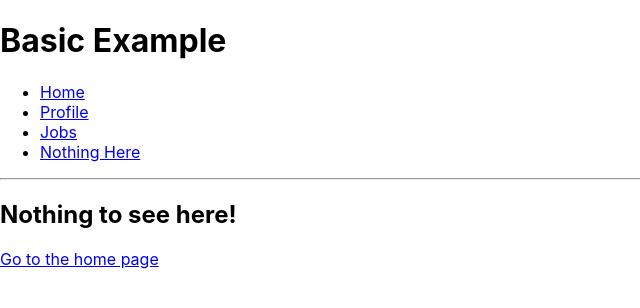
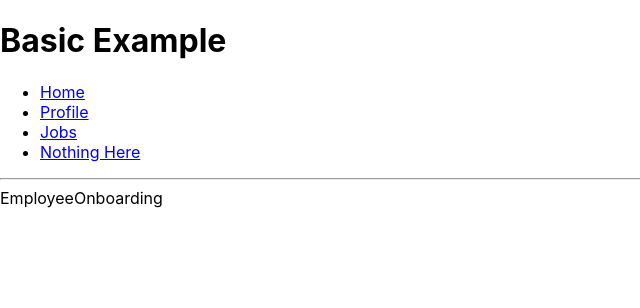
Before and after one commit to cfgtexas24/Team-13, a React (Create React App) app in the folder frontend/cfg13/: page /onboarding/employee in a window 1280 px wide. Shown: the top 308 px of the page, without its empty margins (0-640 px from the left). Built offline with nearby package versions, Linux system fonts and the light colour scheme.

Commit message:
add onboarding routes

```diff
--- a/frontend/cfg13/src/App.js
+++ b/frontend/cfg13/src/App.js
@@ -1,8 +1,12 @@
-import React, { useState, useEffect } from "react";
+import React from "react";
 import "./App.css";
+import Onboarding from "./components/Onboarding"
 
 import { Routes, Route, Outlet, Link } from "react-router-dom";
 import { ThemeProvider, createTheme } from "@mui/material";
+
+import EmployeeOnboarding from './forms/EmployeeOnboarding'
+import EmployerOnboarding from './forms/EmployerOnboarding'
 
 const theme = createTheme()
 export default function App() {
@@ -16,6 +20,14 @@ export default function App() {
             parent route elements. See the note about <Outlet> below. */}
       <Routes>
         <Route path="/" element={<Layout />}>
+          <Route path="onboarding" element={<Onboarding />}>
+            {/* This route is a parent route for the nested EmployeeOnboarding
+                  and EmployerOnboarding routes. It's a good place to put
+                  layout elements like headers that should appear on all
+                  onboarding pages. */}
+            <Route path="employee" element={<EmployeeOnboarding />} />
+            <Route path="employer" element={<EmployerOnboarding />} />
+          </Route>
           <Route index element={<Home />} />
           <Route path="profile" element={<Profile />} />
           <Route path="jobs" element={<Jobs />} />
--- /dev/null
+++ b/frontend/cfg13/src/components/Onboarding.jsx
@@ -0,0 +1,15 @@
+import React from 'react'
+import { Routes, Route } from 'react-router-dom'
+import EmployeeOnboarding from '../forms/EmployeeOnboarding'
+import EmployerOnboarding from '../forms/EmployerOnboarding'
+
+const Onboarding = () => {
+  return (
+    <Routes>
+            <Route path="employer" element={<EmployerOnboarding />} />
+            <Route path="employee" element={<EmployeeOnboarding />} />
+    </Routes>
+  )
+}
+
+export default Onboarding
--- /dev/null
+++ b/frontend/cfg13/src/forms/EmployeeOnboarding.jsx
@@ -0,0 +1,9 @@
+import React from 'react'
+
+const EmployeeOnboarding = () => {
+  return (
+    <div>EmployeeOnboarding</div>
+  )
+}
+
+export default EmployeeOnboarding
--- /dev/null
+++ b/frontend/cfg13/src/forms/EmployerOnboarding.jsx
@@ -0,0 +1,9 @@
+import React from 'react'
+
+const EmployerOnboarding = () => {
+  return (
+    <div>EmployerOnboarding</div>
+  )
+}
+
+export default EmployerOnboarding
```
